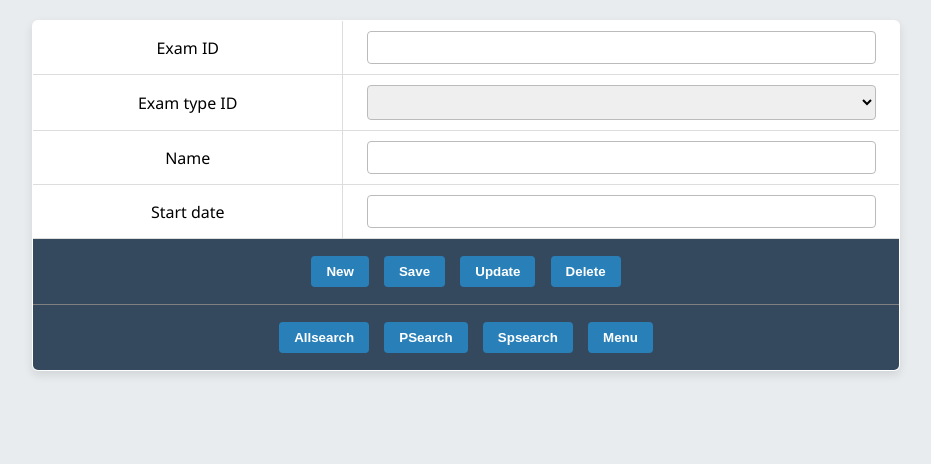
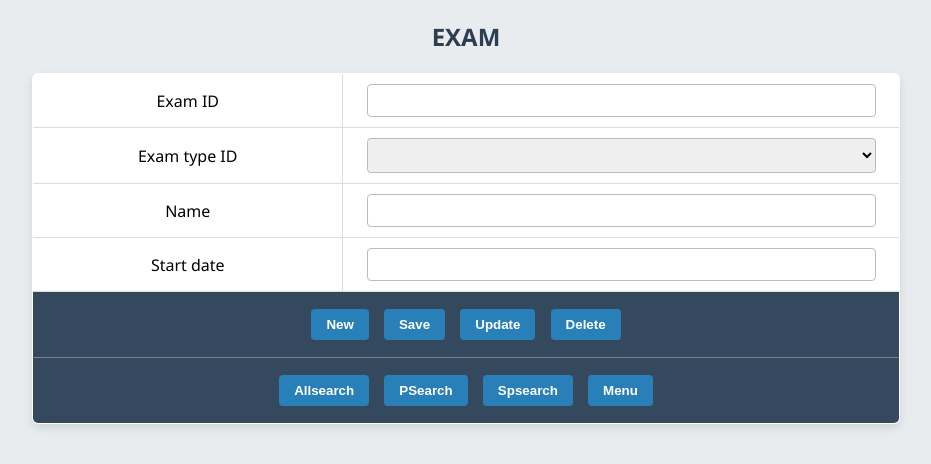
Before and after one commit to shrutidevelops/School-Management-System, a PHP site: page /exam.php in a window 1280 px wide. Shown: the top 464 px of the page, without its empty margins (174-1105 px from the left). Run offline with PHP 8.4, Linux system fonts and the light colour scheme; data that the repository does not hold is empty.

Commit message:
Update exam.php

```diff
--- a/exam.php
+++ b/exam.php
@@ -254,6 +254,7 @@ input[type="submit"]:hover, input[type="button"]:hover {
 
 echo '<form name=f method=post action=exam.php>
 <body>
+<h2 align="center">EXAM </h2>
 <table border=1 align=center>
 <tr>
     <td>Exam ID</td>
```
